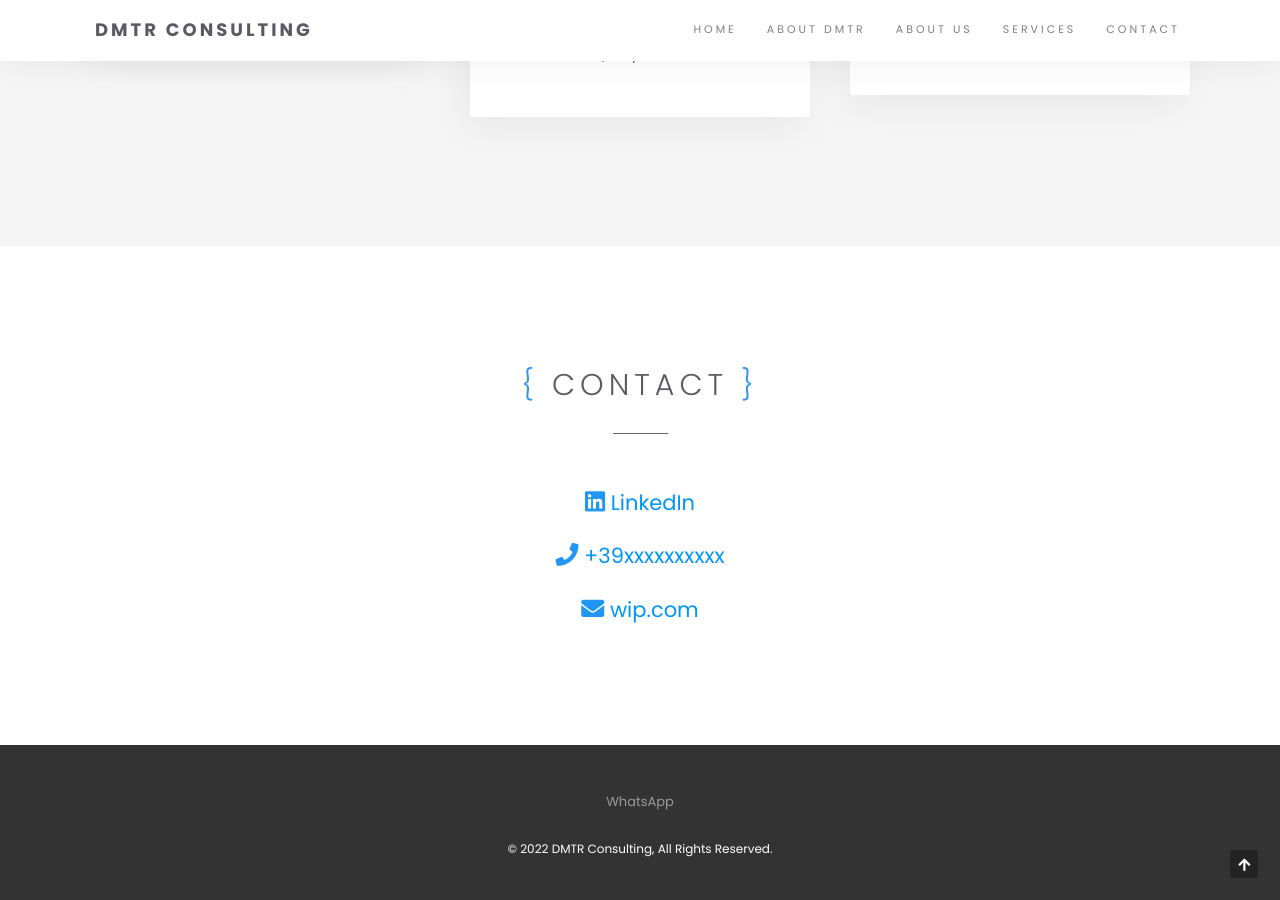
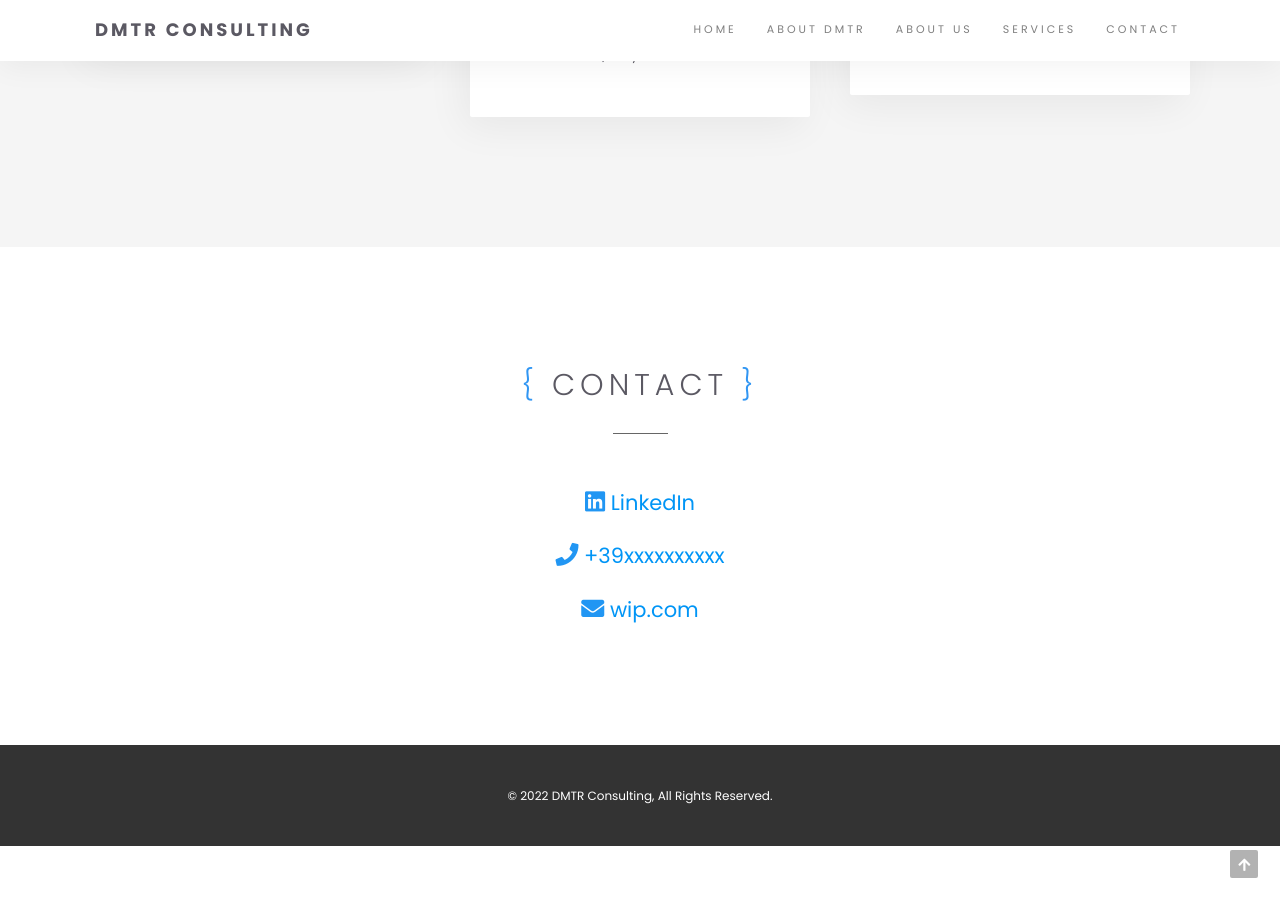
Before and after one commit to DMTR-Consulting/dmtr-consulting.github.io, a Jekyll site: the page built from index.html, in a window 1280 px wide and 900 px high, scrolled down 3386 px. Built offline with Jekyll 4.4.1, drawn with Linux system fonts in a browser that asks for light colours.

Commit message:
Initial version

```diff
--- a/_includes/footer.html
+++ b/_includes/footer.html
@@ -8,20 +8,20 @@
 
 <!--				<a href="#home" class="footer-logo">Lancer</a>-->
 
-				<ul class="social-links">
-					{% if site.instagram_username %}
-						<li><a href="https://www.instagram.com/{{ site.instagram_username }}" class="wow fadeInUp">Instagram</a></li>
-					{% endif %}
-					{% if site.facebook_username %}
-						<li><a href="https://www.facebook.com/{{ site.facebook_username }}" class="wow fadeInUp" data-wow-delay=".1s">Facebook</a></li>
-					{% endif %}
-					{% if site.whatsapp_username %}
-						<li><a href="https://api.whatsapp.com/send?phone={{ site.whatsapp_username }}" class="wow fadeInUp" data-wow-delay=".2s">WhatsApp</a></li>
-					{% endif %}
-					{% if site.telegram_username %}
-						<li><a href="https://t.me/{{ site.telegram_username }}" class="wow fadeInUp" data-wow-delay=".3s">Telegram</a></li>
-					{% endif %}
-				</ul>
+<!--				<ul class="social-links">-->
+<!--					{% if site.instagram_username %}-->
+<!--						<li><a href="https://www.instagram.com/{{ site.instagram_username }}" class="wow fadeInUp">Instagram</a></li>-->
+<!--					{% endif %}-->
+<!--					{% if site.facebook_username %}-->
+<!--						<li><a href="https://www.facebook.com/{{ site.facebook_username }}" class="wow fadeInUp" data-wow-delay=".1s">Facebook</a></li>-->
+<!--					{% endif %}-->
+<!--					{% if site.whatsapp_username %}-->
+<!--						<li><a href="https://api.whatsapp.com/send?phone={{ site.whatsapp_username }}" class="wow fadeInUp" data-wow-delay=".2s">WhatsApp</a></li>-->
+<!--					{% endif %}-->
+<!--					{% if site.telegram_username %}-->
+<!--						<li><a href="https://t.me/{{ site.telegram_username }}" class="wow fadeInUp" data-wow-delay=".3s">Telegram</a></li>-->
+<!--					{% endif %}-->
+<!--				</ul>-->
 
 				<p class="copyright wow fadeInUp">
 					© 2022 DMTR Consulting, All Rights Reserved.
```
